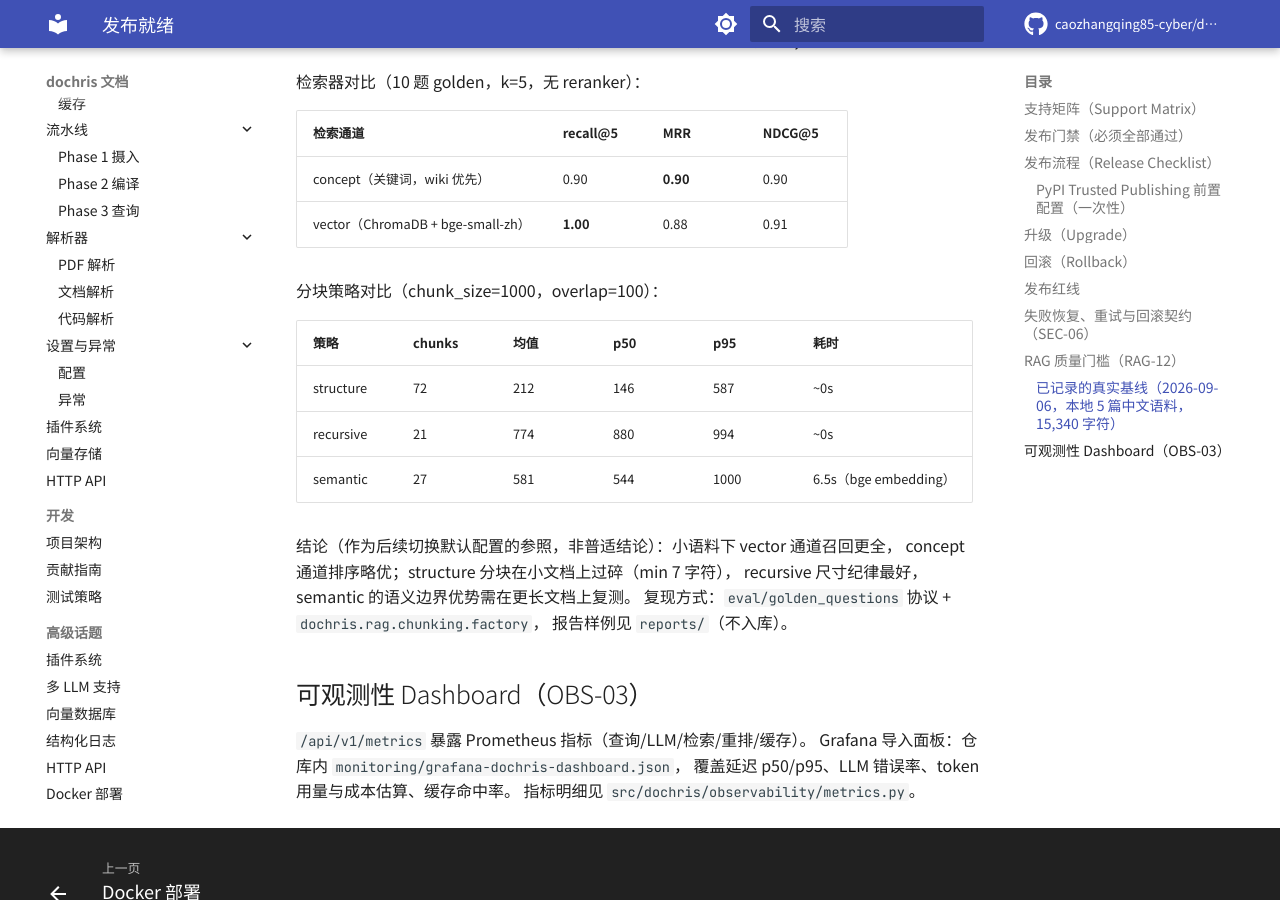
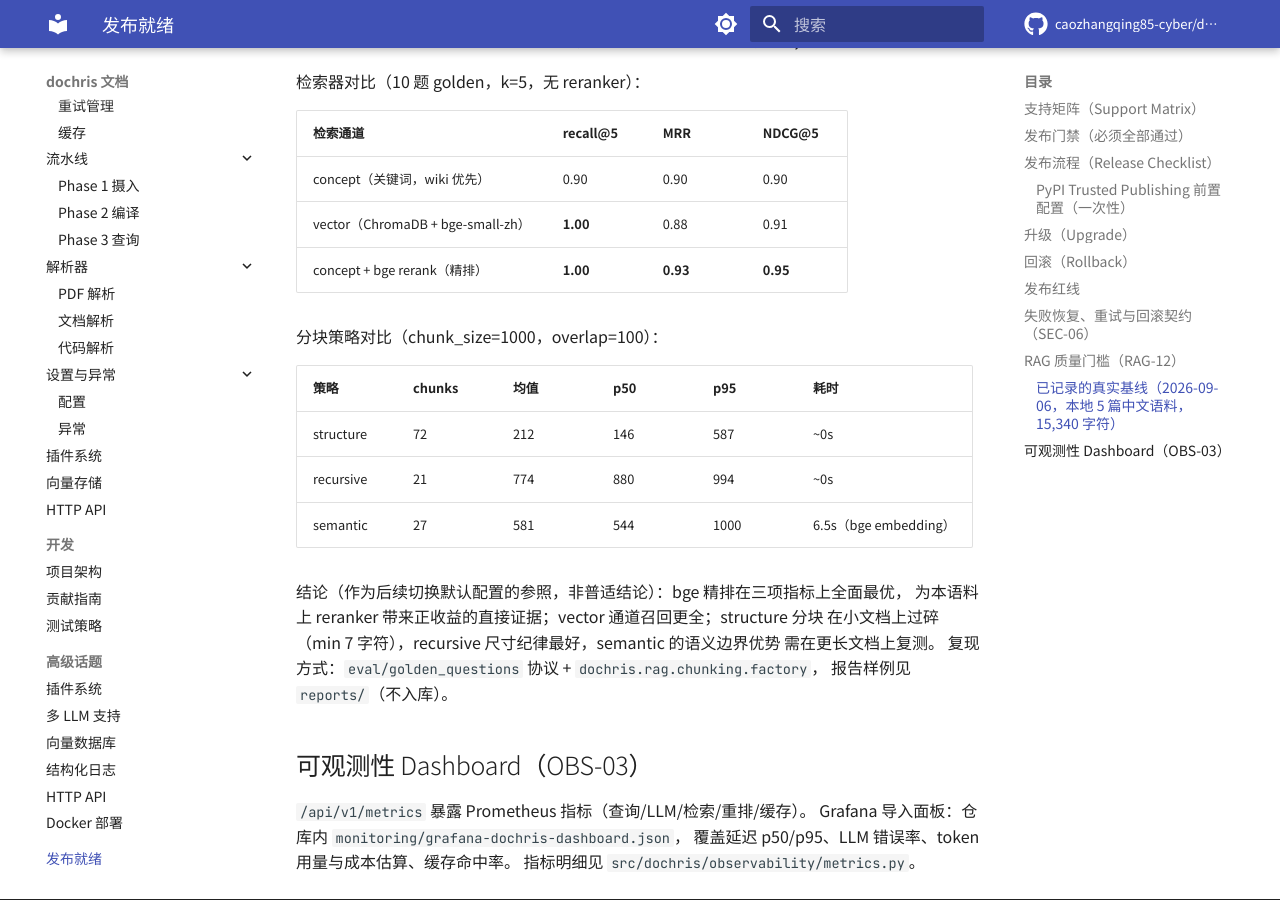
Before and after one commit to caozhangqing85-cyber/dochris, an MkDocs documentation site: the page built from docs/RELEASE.md, in a window 1280 px wide and 900 px high, scrolled down 4529 px. Built offline with MkDocs 1.6.1 and Material for MkDocs 9.7.7, drawn with Linux system fonts in a browser that asks for light colours; comment, search, counter and statistics services are not loaded.

Commit message:
docs(rag): RAG-07 三臂对比补全 — bge 精排实测 recall 1.0 / MRR 0.93 / NDCG 0.95 全面最优

```diff
--- a/docs/RELEASE.md
+++ b/docs/RELEASE.md
@@ -142,8 +142,9 @@
 
 | 检索通道 | recall@5 | MRR | NDCG@5 |
 |---|---|---|---|
-| concept（关键词，wiki 优先） | 0.90 | **0.90** | 0.90 |
+| concept（关键词，wiki 优先） | 0.90 | 0.90 | 0.90 |
 | vector（ChromaDB + bge-small-zh） | **1.00** | 0.88 | 0.91 |
+| concept + bge rerank（精排） | **1.00** | **0.93** | **0.95** |
 
 分块策略对比（chunk_size=1000，overlap=100）：
 
@@ -153,9 +154,10 @@
 | recursive | 21 | 774 | 880 | 994 | ~0s |
 | semantic | 27 | 581 | 544 | 1000 | 6.5s（bge embedding） |
 
-结论（作为后续切换默认配置的参照，非普适结论）：小语料下 vector 通道召回更全，
-concept 通道排序略优；structure 分块在小文档上过碎（min 7 字符），
-recursive 尺寸纪律最好，semantic 的语义边界优势需在更长文档上复测。
+结论（作为后续切换默认配置的参照，非普适结论）：bge 精排在三项指标上全面最优，
+为本语料上 reranker 带来正收益的直接证据；vector 通道召回更全；structure 分块
+在小文档上过碎（min 7 字符），recursive 尺寸纪律最好，semantic 的语义边界优势
+需在更长文档上复测。
 复现方式：`eval/golden_questions` 协议 + `dochris.rag.chunking.factory`，
 报告样例见 `reports/`（不入库）。
 
```
